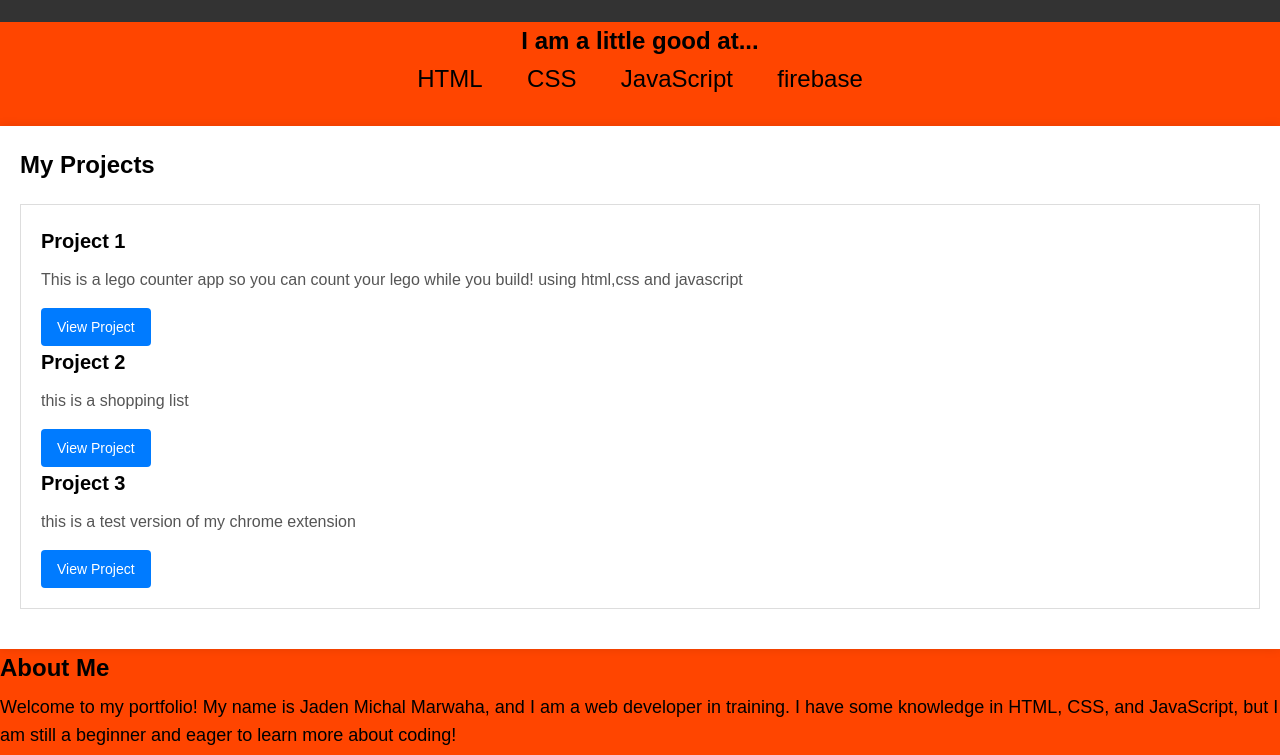
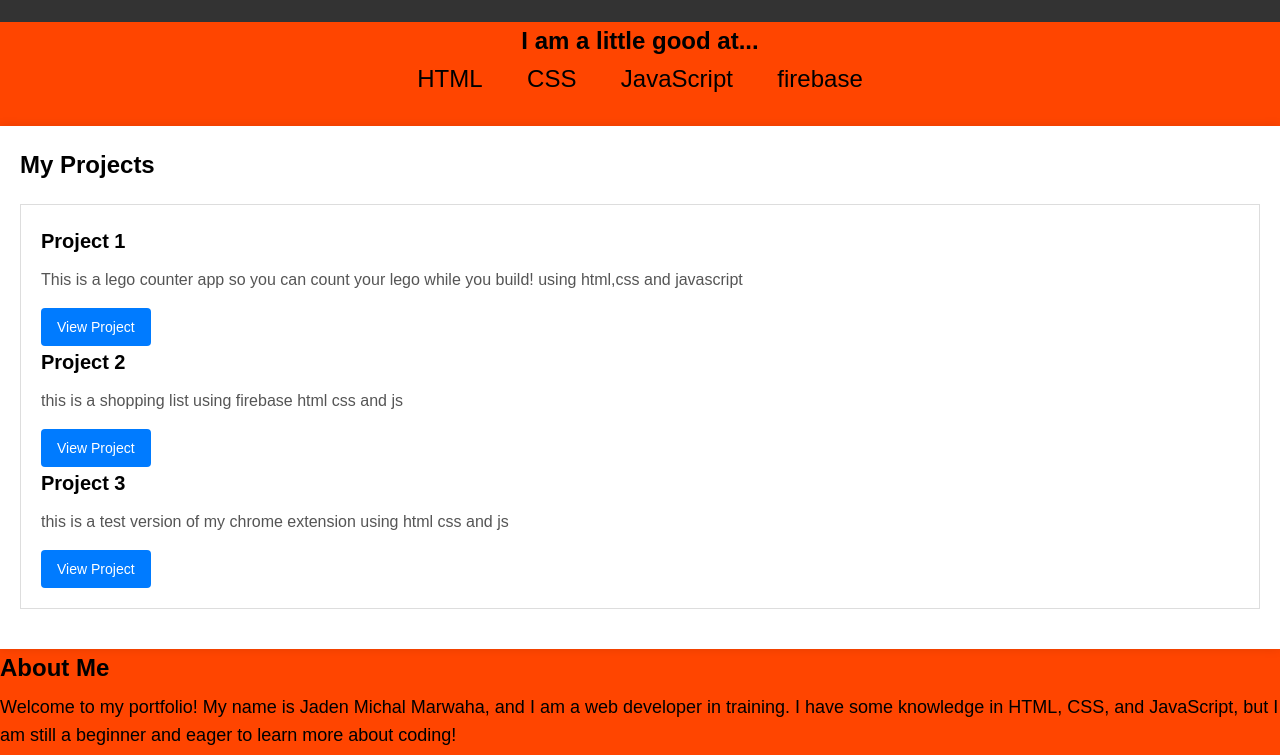
Before and after one commit to jadenmarwha/portfolio, a website built with Vite: page index.html in a window 1280 px wide. Shown: the part 144-899 px from the top of the page. Built offline with nearby package versions, Linux system fonts and the light colour scheme.

Commit message:
Update index.html

```diff
--- a/index.html
+++ b/index.html
@@ -33,12 +33,12 @@
                 <a href="https://jadenmarwha.github.io/Counter/" class="project-link" target="_blank">View Project</a>
 
                 <h3>Project 2</h3>
-                <p> this is a shopping list
+                <p> this is a shopping list using firebase html css and js
                 </p>
                 <a href="https://jadenmarwha.github.io/list/" class="project-link" target="_blank">View Project</a>
 
                 <h3>Project 3</h3>
-                <p> this is a test version of my chrome extension
+                <p> this is a test version of my chrome extension using html css and js
                 </p>
                 <a href="https://jadenmarwha.github.io/chrome-extension-test/" class="project-link" target="_blank">View Project</a>
 
```
